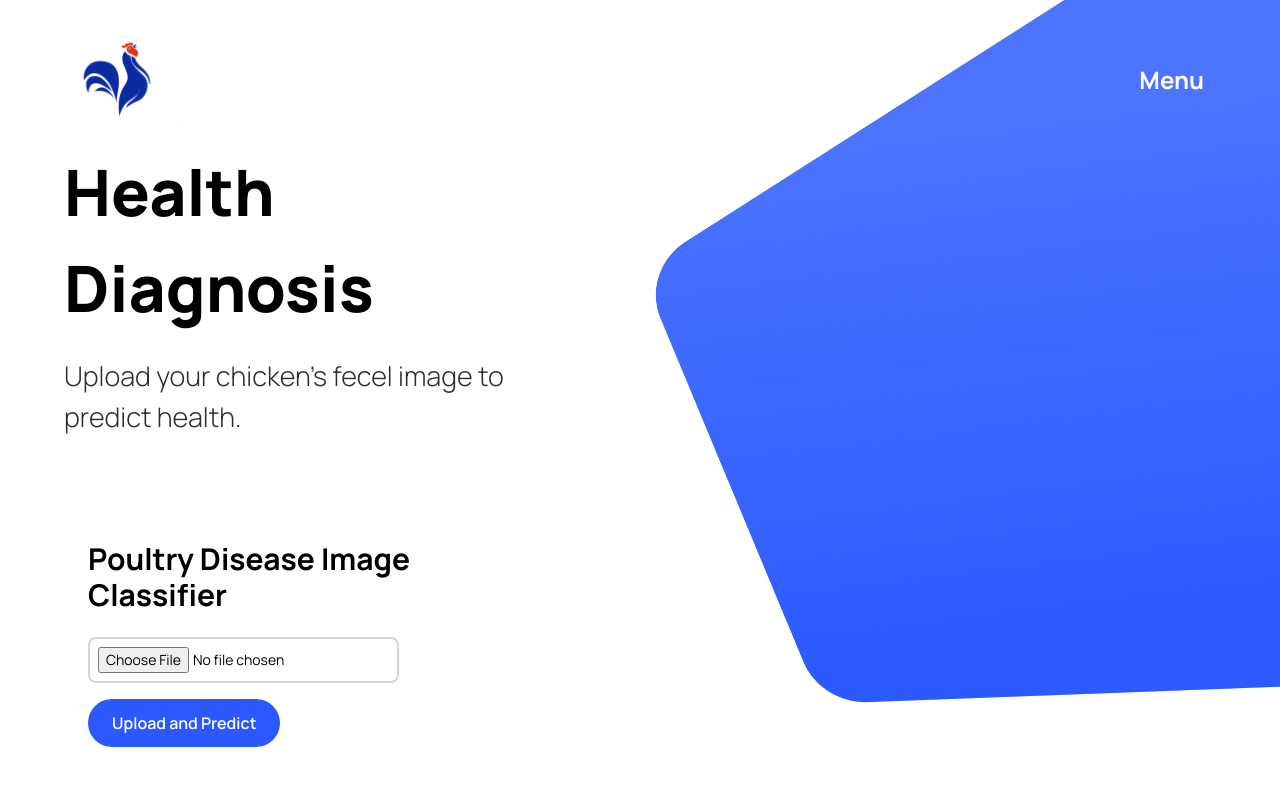
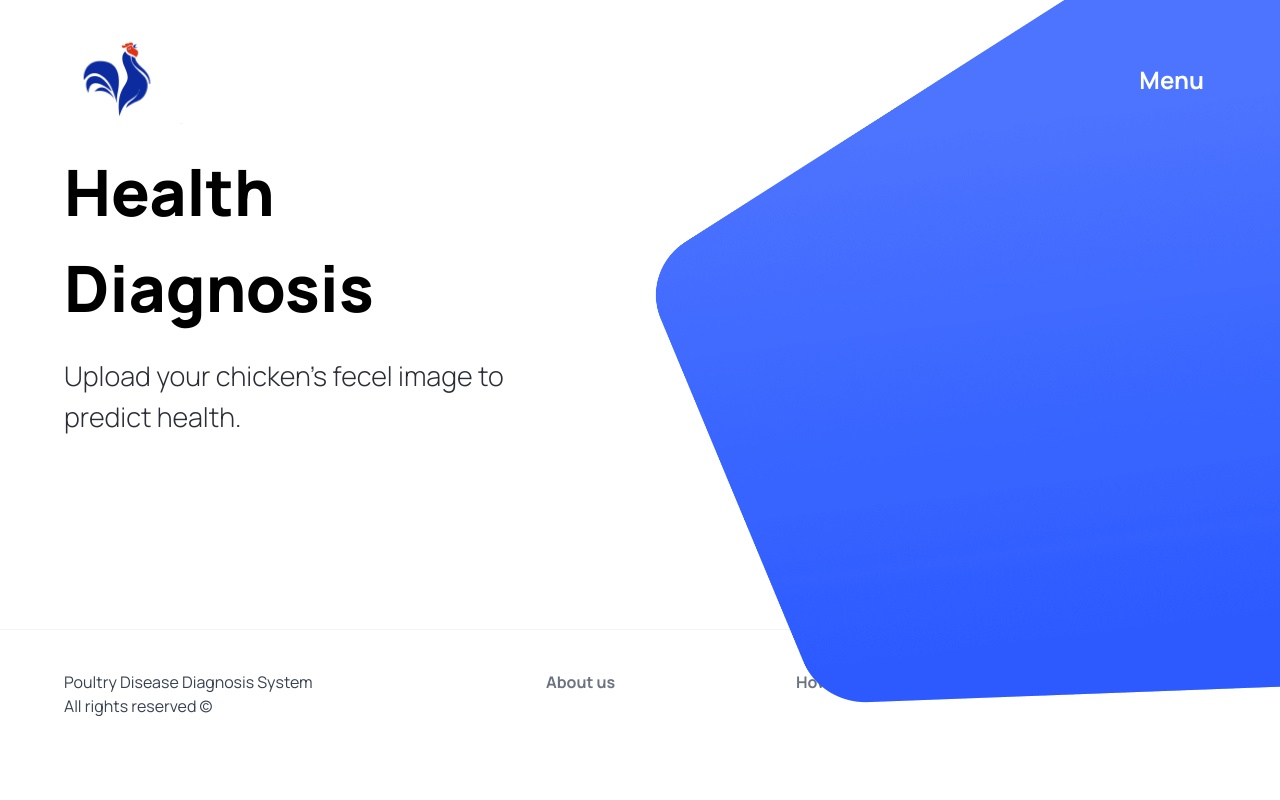
Before and after one commit to shafayat19992403/PoultryDiseaseDetection, a Next.js app in the folder my-nextjs-app/: page /predict in a window 1280 px wide. Shown: the top 800 px of the page. Built offline with nearby package versions, Linux system fonts and the light colour scheme.

Commit message:
ki ar kora

```diff
--- a/my-nextjs-app/src/app/predict/page.tsx
+++ b/my-nextjs-app/src/app/predict/page.tsx
@@ -42,11 +42,11 @@
 
 "use client";
 import React, { useState } from "react";
-import Index from "@/components/Index";
+// import Index from "@/components/Index";
 
 const Page = () => {
-  const [prediction, setPrediction] = useState("");
-  const [prob, setProb] = useState(0.0);
+  const [prediction] = useState("");
+  const [prob] = useState(0.0);
 
   return (
     <div className="hero">
@@ -55,7 +55,7 @@ const Page = () => {
         <p className="hero__subtitle">
           Upload your chicken&apos;s fecel image to predict health.
         </p>
-        <Index setPrediction={setPrediction} setProb={setProb} />
+        {/* <Index setPrediction={setPrediction} setProb={setProb} /> */}
       </div>
       <div className="flex-1 pt-56 padding-x">
         {prediction && (
--- a/my-nextjs-app/src/components/Index.tsx
+++ b/my-nextjs-app/src/components/Index.tsx
@@ -126,133 +126,3 @@
 // };
 
 // export default Index;
-
-"use client";
-import { useState } from "react";
-import axios from "axios";
-import Image from "next/image"; // Using Next.js Image component
-
-const Index = ({ setPrediction, setProb }) => {
-  const [selectedFile, setSelectedFile] = useState(null);
-  const [prediction, setPredictionState] = useState(""); // Define the prediction state here
-  const [imagePath, setImagePath] = useState("");
-  const [loading, setLoading] = useState(false);
-  const [imgDimensions, setImgDimensions] = useState({ width: 0, height: 0 });
-
-  const handleFileChange = (e) => {
-    setSelectedFile(e.target.files[0]);
-  };
-
-  const handleSubmit = async (e) => {
-    e.preventDefault();
-
-    if (!selectedFile) {
-      alert("Please select a file.");
-      return;
-    }
-
-    const formData = new FormData();
-    formData.append("file", selectedFile);
-
-    setLoading(true);
-
-    try {
-      const response = await axios.post(
-        "http://127.0.0.1:5000/predict",
-        formData,
-        {
-          headers: { "Content-Type": "multipart/form-data" },
-        }
-      );
-      console.log(response);
-      setPredictionState(String(response.data.prediction)); // Set the prediction here
-      setProb(response.data.prediction_probability);
-      setImagePath(response.data.image_path);
-    } catch (error) {
-      console.error("Error:", error);
-    } finally {
-      setLoading(false);
-    }
-  };
-
-  const onImageLoad = (e) => {
-    const { width, height } = e.target;
-    setImgDimensions({ width, height });
-  };
-
-  return (
-    <div className="max-w-3xl mx-left p-6 space-y-6 mt-20">
-      <h1 className="text-3xl font-bold text-left text-black">
-        Poultry Disease Image Classifier
-      </h1>
-
-      <form
-        onSubmit={handleSubmit}
-        className="flex flex-col items-start space-y-4"
-      >
-        {selectedFile && (
-          <div className="mb-4">
-            <h2 className="text-lg font-semibold text-gray-700">
-              Image Preview:
-            </h2>
-            <Image
-              src={URL.createObjectURL(selectedFile)}
-              alt="Preview"
-              className="rounded-lg shadow-lg mt-2 w-full max-w-xs object-contain"
-              onLoadingComplete={onImageLoad}
-              width={imgDimensions.width}
-              height={imgDimensions.height}
-            />
-          </div>
-        )}
-
-        <input
-          type="file"
-          onChange={handleFileChange}
-          accept="image/*"
-          className="border-2 border-gray-300 rounded-lg p-2 text-sm max-w-xs"
-        />
-
-        <button
-          type="submit"
-          disabled={loading}
-          aria-label="Upload and predict chicken health"
-          className={`bg-primary-blue text-white rounded-full py-3 px-6 font-semibold transition duration-300 ease-in-out transform ${
-            loading ? "opacity-50 cursor-not-allowed" : "hover:bg-blue-700"
-          } w-auto text-left`}
-        >
-          {loading ? "Uploading..." : "Upload and Predict"}
-        </button>
-      </form>
-
-      {prediction && (
-        <div className="mt-8 text-center space-y-4">
-          <h2 className="text-xl font-medium text-gray-700">
-            Prediction:{" "}
-            {prediction === "1"
-              ? "Unhealthy"
-              : prediction === "2"
-              ? "Healthy"
-              : "Loading..."}{" "}
-            with a probability of {prob * 100}%
-          </h2>
-
-          {imagePath && (
-            <div>
-              <Image
-                src={`http://127.0.0.1:5000/${imagePath}`}
-                alt="Uploaded Image"
-                onLoad={onImageLoad}
-                width={imgDimensions.width}
-                height={imgDimensions.height}
-                className="mx-auto rounded-lg shadow-xl mt-6"
-              />
-            </div>
-          )}
-        </div>
-      )}
-    </div>
-  );
-};
-
-export default Index;
```
